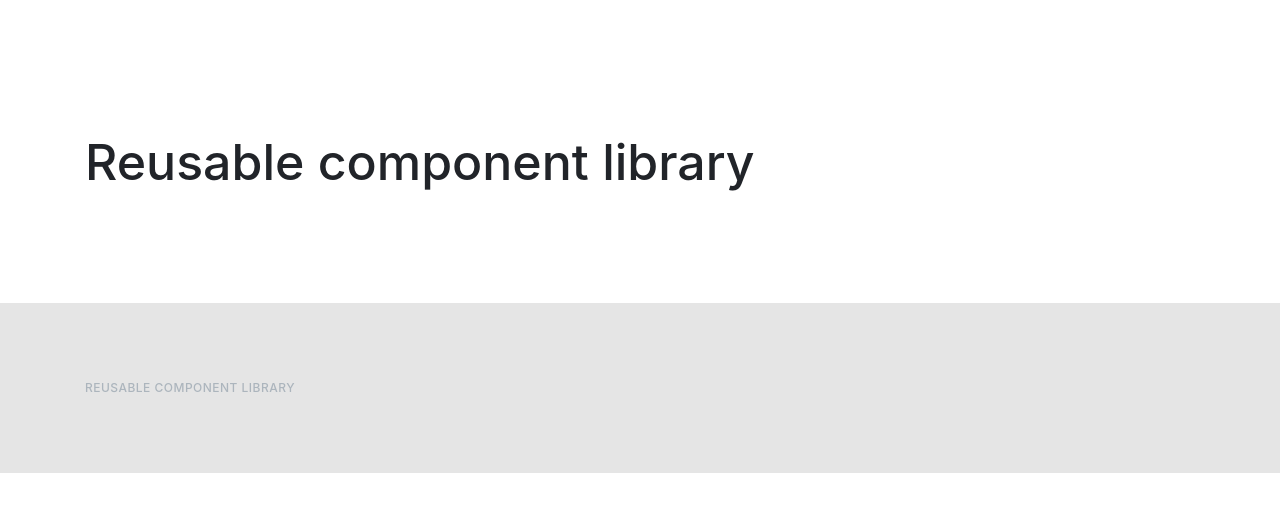
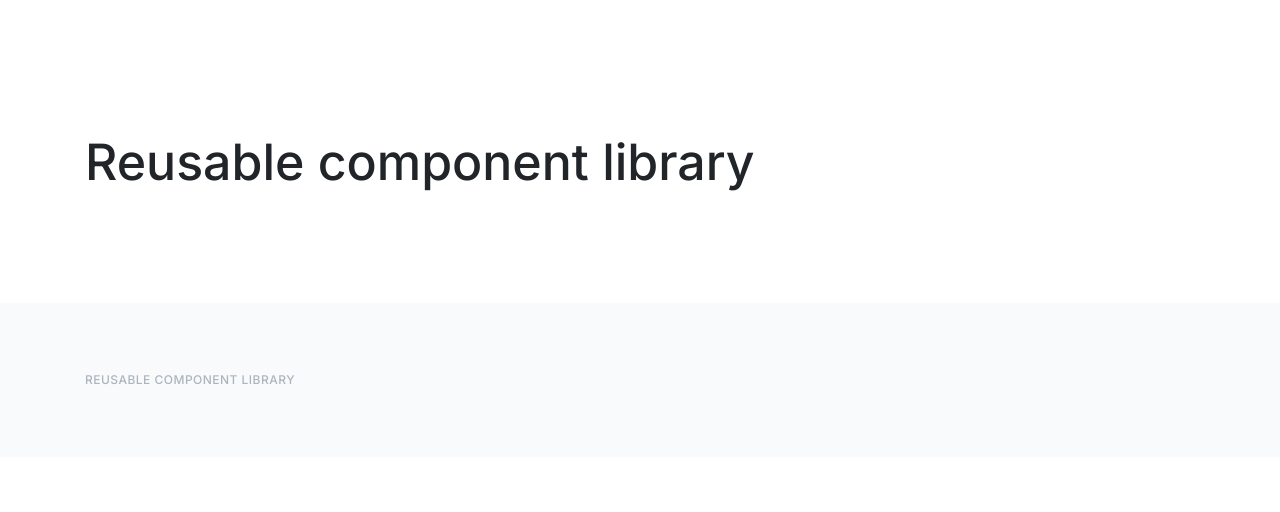
Before and after one commit to js-tasks-ru/htmlcss-20210409_galchenkou, a website: page index.html in a window 1280 px wide. Drawn offline with Linux system fonts and the light colour scheme.

Commit message:
changed bg-color in footer, changed h5 tag and added font

```diff
--- a/assets/css/main.css
+++ b/assets/css/main.css
@@ -1,4 +1,5 @@
 @import '../fonts/fonts.css';
+@import '../fonts/font-inter.css';
 
 * {
     font-family: 'Roboto', sans-serif;
--- /dev/null
+++ b/assets/fonts/font-inter.css
@@ -0,0 +1 @@
+@import url('https://fonts.googleapis.com/css2?family=Inter:wght@100;300;400;500;700;900&display=swap');
--- a/components/footer/footer.css
+++ b/components/footer/footer.css
@@ -1,5 +1,5 @@
 .footer {
-    background: #E5E5E5;
+    background: #F9FAFC;
     padding: 56px 0;
 }
 
--- a/index.html
+++ b/index.html
@@ -19,7 +19,7 @@
         </main>
         <footer class="footer">
             <div class="page__box">
-                <h5 class="footer__title">Reusable component library</h5>
+                <p class="footer__title">Reusable component library</p>
             </div>
         </footer>
     </body>
```
